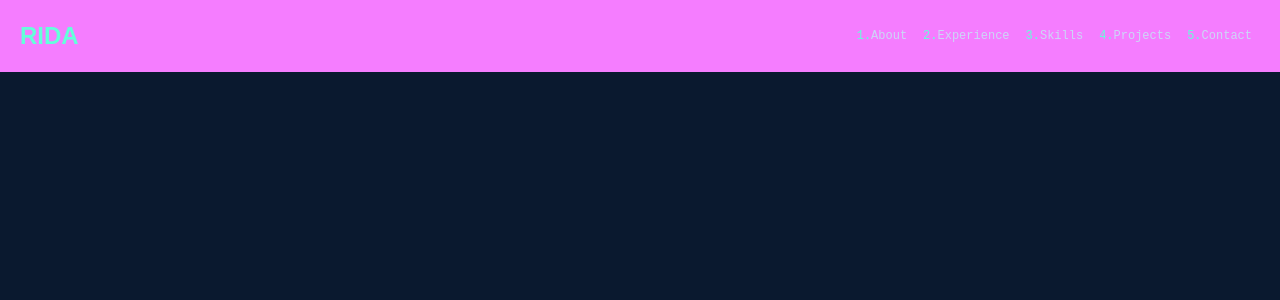
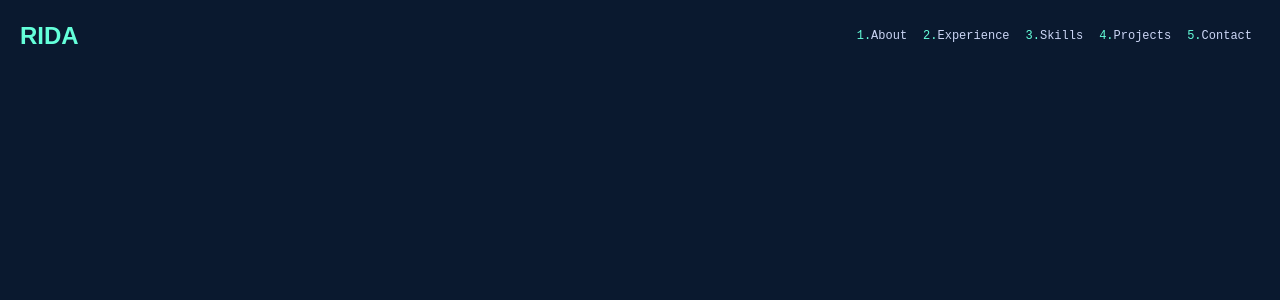
Before and after one commit to ridabensalem/rida-portfolio-, a React (Create React App) app: page / in a window 1280 px wide. Shown: the top 300 px of the page. Built offline with nearby package versions, Linux system fonts and the light colour scheme.

Commit message:
removed extra font
changed main color backgorund

```diff
--- a/tailwind.config.js
+++ b/tailwind.config.js
@@ -6,7 +6,7 @@ module.exports = {
     extend: {
       colors: {
         'main-bg-dark': '#020c1b',
-        'main-bg':'#f57dff',
+        'main-bg':'#0a192f',
         'coding-color': ' #64ffda',
         'header-color': '#ccd6f6',
         'gray-light': '#ccd6f6',
@@ -14,7 +14,6 @@ module.exports = {
       fontFamily :{
         'main-font': ['Poppins', 'sans-serif'],
         'coding-font': ['Fira Code', 'monospace'],
-        'Rubik-Pixels': ['Rubik Pixels', 'cursive'],
       }
     },
   },
```
